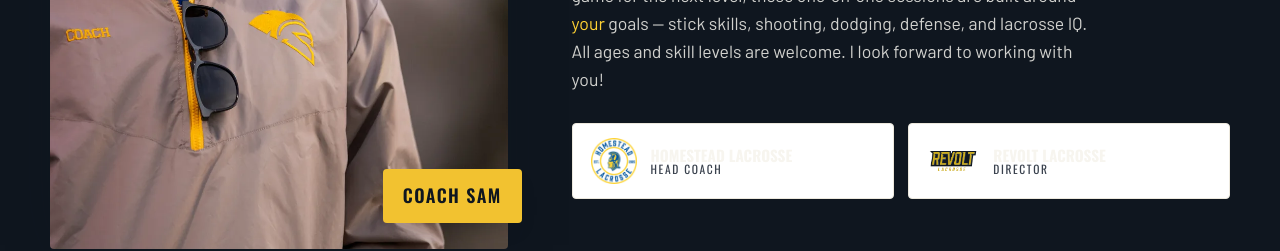
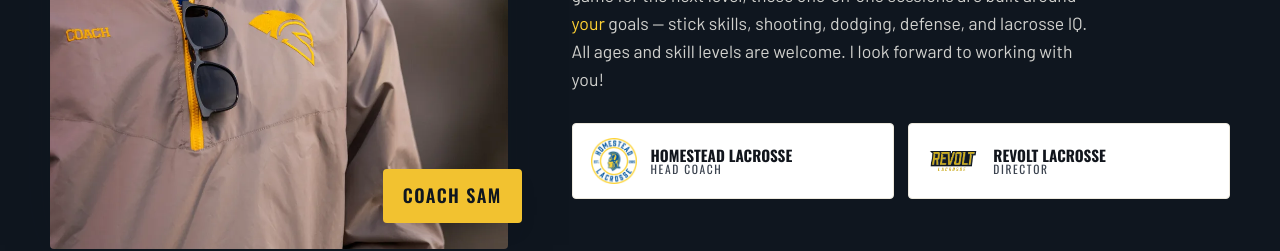
Before and after one commit to jhaagen/sam-anderson-lacrosse, a React (Vite) app: page / in a window 1280 px wide. Shown: the part 2180-2431 px from the top of the page. Built offline with nearby package versions, Linux system fonts and the light colour scheme.

Commit message:
fix: lock credential box text to ink color (was inheriting cream from navy section)

```diff
--- a/src/styles.css
+++ b/src/styles.css
@@ -323,6 +323,7 @@ h1,h2,h3,h4{ margin:0; font-family: var(--font-head); font-weight:600; line-heig
 .about__creds .c{
   display:flex; align-items:center; gap:14px; background: var(--paper);
   border:1px solid var(--cream-2); border-radius: var(--r); padding:14px 18px; flex:1 1 240px;
+  color: var(--ink);
 }
 .about__creds .c img.hs{ height:46px; }
 .about__creds .c img.rv{ height:24px; }
```
